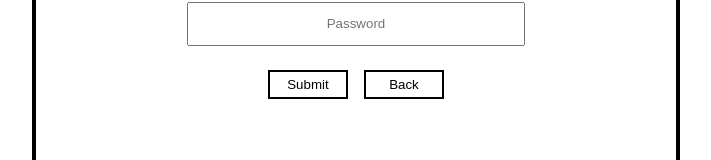
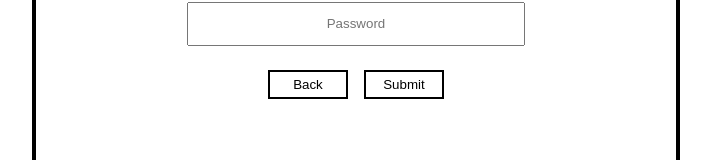
Before and after one commit to MKAndrea/ProjectSushi2-FrontEnd, an Angular app: page /login in a window 1280 px wide. Shown: the part 478-638 px from the top of the page, without its empty margins (284-995 px from the left). Built offline with nearby package versions, Linux system fonts and the light colour scheme.

Commit message:
ordine pulsanti admin
back & submit

```diff
--- a/src/app/admin/admin.component.html
+++ b/src/app/admin/admin.component.html
@@ -6,8 +6,8 @@
       <input class="input" type="password" name="password" [(ngModel)]="password" placeholder="Password">
     </div>
     <div class="container-button">
+      <button class="button" (click)="goBack()">Back</button>
       <button class="button" type="submit">Submit</button>
-      <button class="button" (click)="goBack()">Back</button>
     </div>
   </form>
 </div>
```
